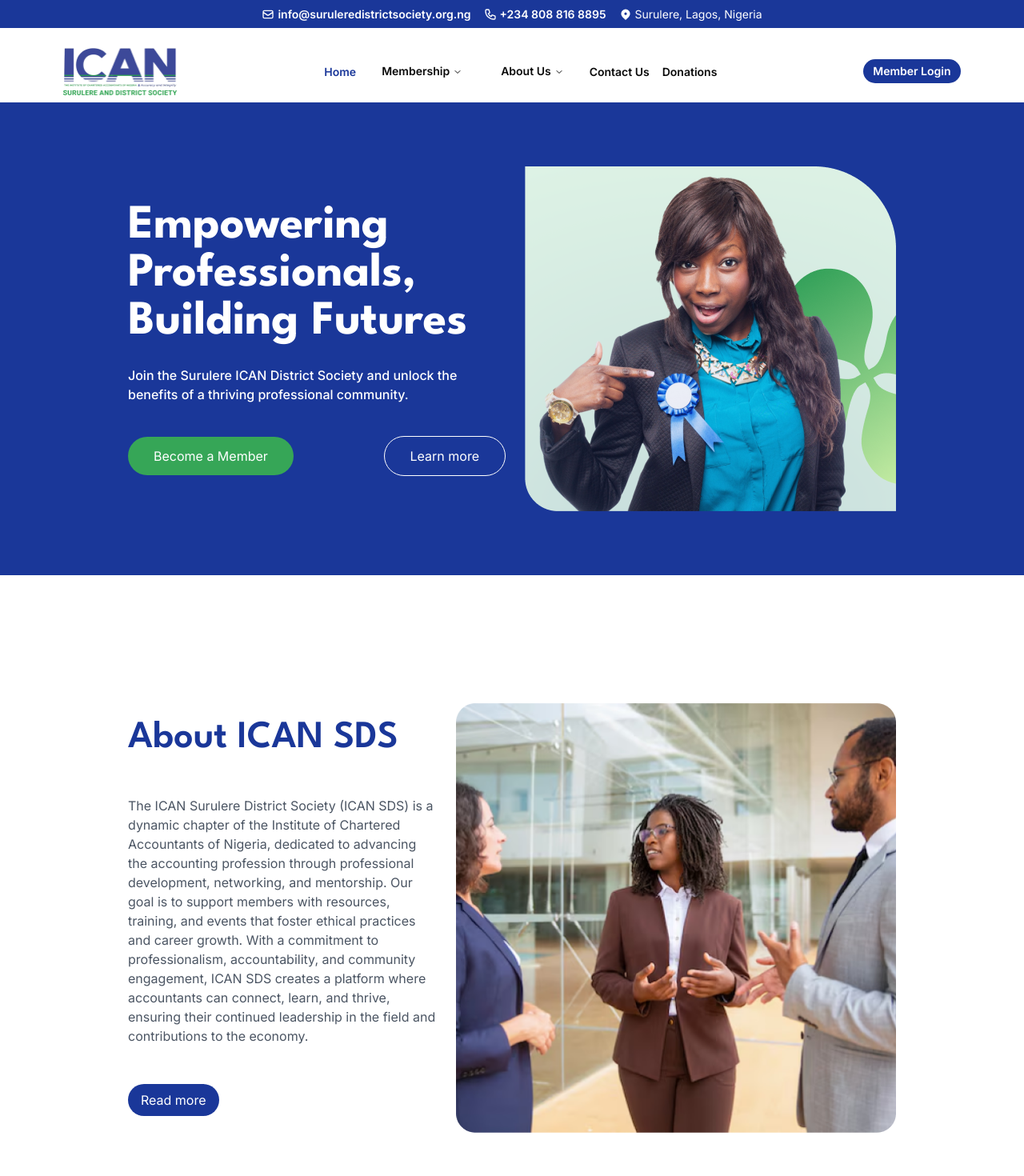
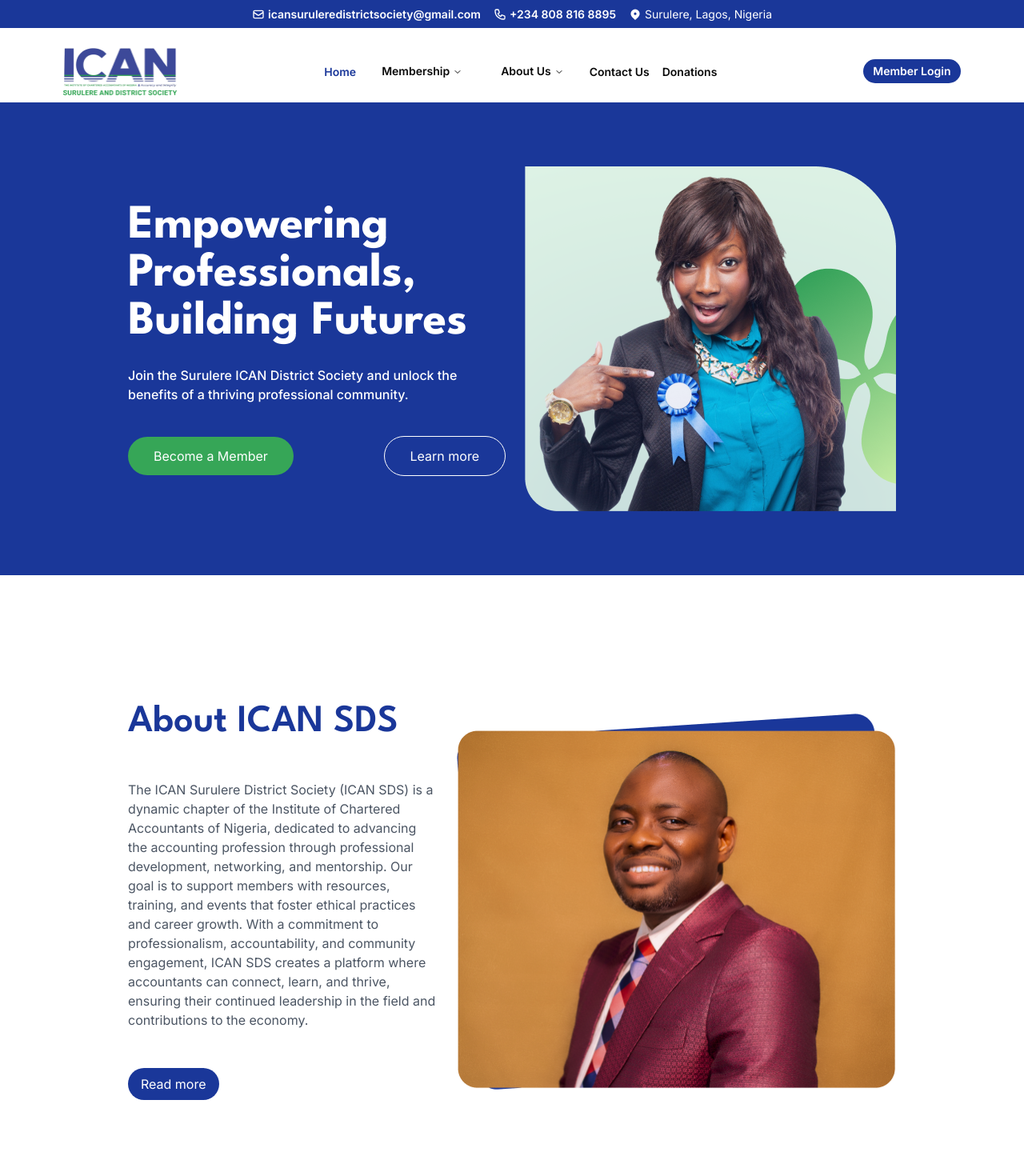
Before and after one commit to Edema-wxd/ican-frontend, a Next.js app: page / in a window 1280 px wide. Shown: the top 1470 px of the page at 80% size. Built offline with nearby package versions, Linux system fonts and the light colour scheme; a web font is replaced by a local one.

Commit message:
Update links and content in homepage components for improved navigation and clarity

```diff
--- a/src/app/(home)/page.tsx
+++ b/src/app/(home)/page.tsx
@@ -26,7 +26,7 @@ export default function Home() {
                 Become a Member
               </button>
             </Link>
-            <Link href={"/membership"}>
+            <Link href={"/about-us"}>
               <button className=" h-fit  sm:border  sm:border-white text-black sm:text-white rounded-full bg-transparent hover:bg-blue-100 hover:text-black p-2 sm:py-3 sm:px-8  w-fit">
                 Learn more
               </button>
--- a/src/components/Cta.jsx
+++ b/src/components/Cta.jsx
@@ -9,13 +9,13 @@ function Cta({ toggle }) {
       <h5 className="text-black font-bold font text-xl items-center text-center">
         {toggle ? (
           <>
-            Would you like to maximize your potentials by <br /> joining our
-            district society?
+            Check your membership status anytime with your <br /> membership
+            number or credentials
           </>
         ) : (
           <>
-            Check your membership status anytime with your <br /> membership
-            number or credentials
+            Would you like to maximize your potentials by
+            <br /> joining our district society?
           </>
         )}
       </h5>
--- a/src/components/Mainfooter.jsx
+++ b/src/components/Mainfooter.jsx
@@ -22,10 +22,7 @@ function Mainfooter() {
                 />
               </Link>
             </div>
-            <p className=" text-white text-base font-normal ">
-              Tertiary institution as accredited by the Institute of Chartered
-              Accountants of Nigeria
-            </p>
+
           </div>
           <div className="flex-col justify-start items-start gap-4 flex">
             <p className="text-white flex flex-row gap-3 items-center text-sm font-normal   leading-tight">
--- a/src/components/Mainheader.jsx
+++ b/src/components/Mainheader.jsx
@@ -39,7 +39,7 @@ function Mainheader() {
         <div className="justify-start items-center gap-1  w-fit  flex">
           <HiOutlineMail className=" stroke-white " />
           <p className="text-white text-sm font-semibold   leading-none">
-            info@suruleredistrictsociety.org.ng
+            icansuruleredistrictsociety@gmail.com
           </p>
         </div>
         <div className="w-fit justify-start items-center gap-1 flex">
--- a/src/components/Speech.jsx
+++ b/src/components/Speech.jsx
@@ -1,5 +1,8 @@
+"use client";
+
 import React from "react";
 import Image from "next/image";
+import Link from "next/link";
 
 function Speech() {
   // The Speech component for the landing page
@@ -24,16 +27,18 @@ function Speech() {
         </p>
         {/* The Chairmans speech */}
 
-        <button className="bg-primary sm:w-fit w-full rounded-full text-white py-2 px-4">
-          Read more
-        </button>
+        <Link href={"/about-us"}>
+          <button className="bg-primary sm:w-fit w-full rounded-full text-white py-2 px-4">
+            Read more
+          </button>
+        </Link>
       </div>
       <Image
         height={530}
         width={400}
         className="w-full h-auto max-w-[550px]"
-        alt="Chairman"
-        src="/chairspeech2.png"
+        alt="Chairman, Dr Aderopo Oladapo, FCA"
+        src="/chairmans.png"
       />{" "}
       {/* // The Image of the chairman for the landing page */}
     </div>
```
Also changed, not shown: public/chairmans.png (added).
